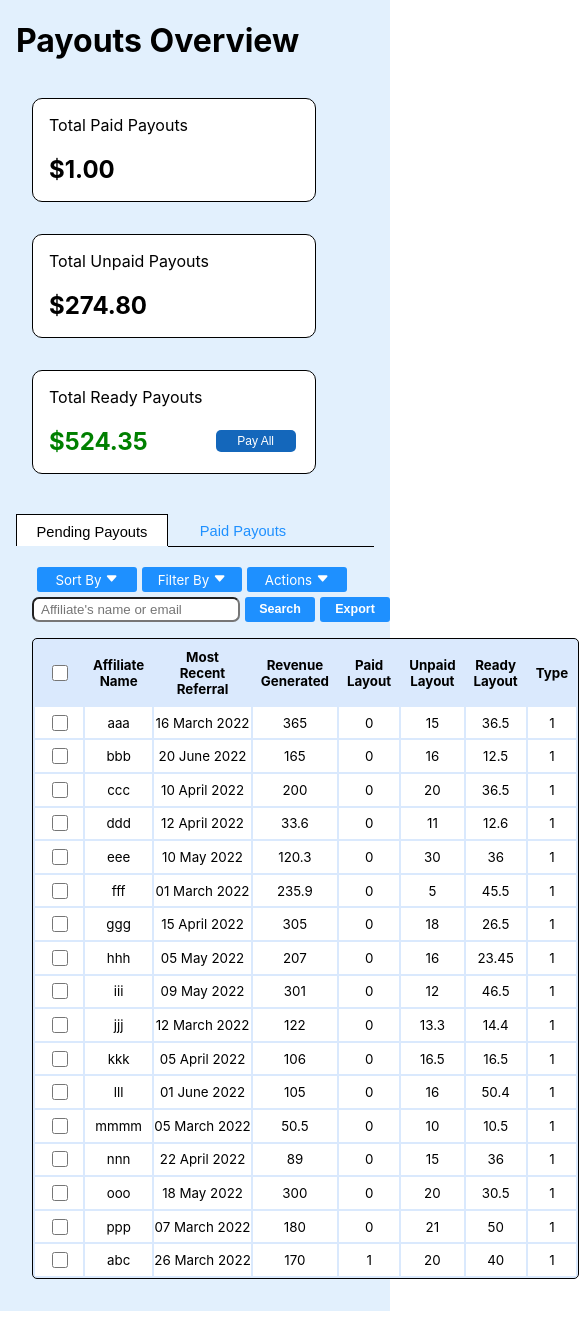
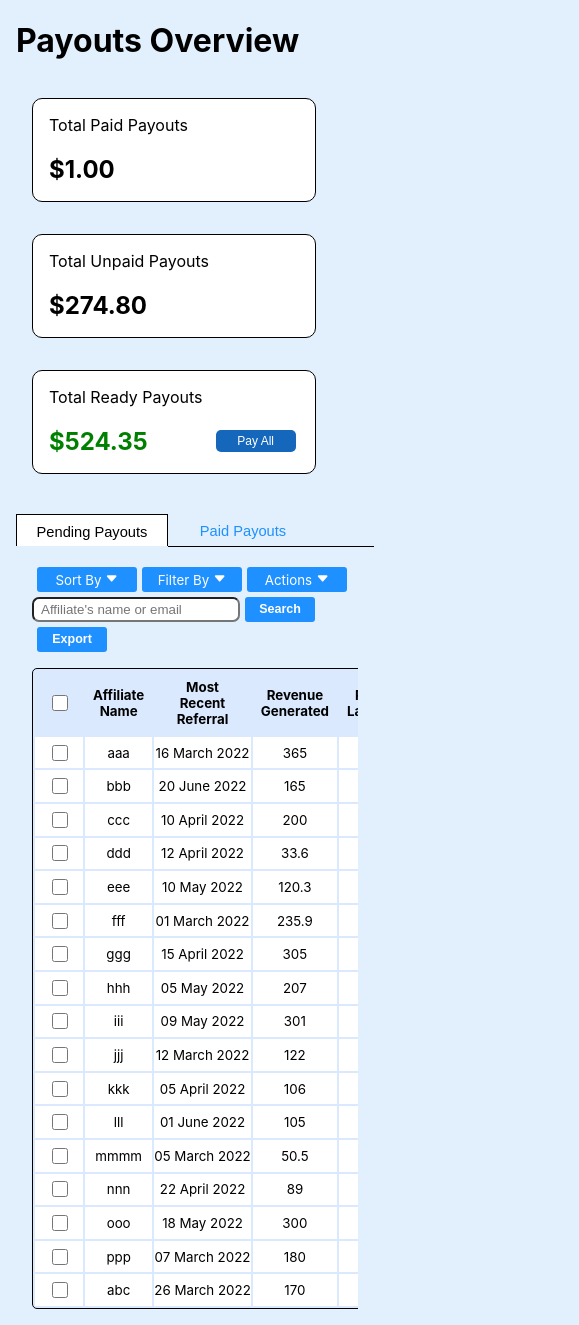
Before and after one commit to omid-94/react-practice-social-snowball, a React (Create React App) app: page / in a window 390 px wide. Shown: the whole page, 579 px wide, since content can reach past the window. Built offline with nearby package versions, Linux system fonts and the light colour scheme.

Commit message:
Making more responsive

```diff
--- a/src/Pages/PaymentsPage/PaymentsPage.module.css
+++ b/src/Pages/PaymentsPage/PaymentsPage.module.css
@@ -1,7 +1,7 @@
 .Container{
     display: flex;
     flex-direction: column;
-    background-color: rgb(226, 240, 253);
+    height: 100vh;
 }
 .Title{
     margin-left: 1rem;
--- a/src/components/Buttons/TableFilterButton/TableFilterButton.module.css
+++ b/src/components/Buttons/TableFilterButton/TableFilterButton.module.css
@@ -10,4 +10,5 @@
     font-size: 14pt;
     width: 70px;
     justify-content: center;
+    margin-top: 5px;
 }
--- a/src/components/DropDown/ActionDropDown/ActionDropDown.js
+++ b/src/components/DropDown/ActionDropDown/ActionDropDown.js
@@ -5,7 +5,7 @@ import { BsFillCaretDownFill } from "react-icons/bs";
 const ActionDropDown = () => {
   const preventDefault = (e) => e.preventDefault();
   return (
-    <ul class={styles.Dropdown + " " + styles.Actions}>
+    <ul className={styles.Dropdown + " " + styles.Actions}>
       <li><a  onClick={preventDefault}>Actions <BsFillCaretDownFill /></a>
           <ul>
               <li><a className={styles.Button_Border} href=''>Mark As Paid</a></li>
--- a/src/components/DropDown/DropDown.module.css
+++ b/src/components/DropDown/DropDown.module.css
@@ -9,6 +9,7 @@
     justify-content: center;
     background-color: dodgerblue;
     border-radius: 3px;
+    margin-top: 5px;
 }
 
 .Dropdown li {
--- a/src/components/DropDown/FilterByDropDown/FilterByDropDown.js
+++ b/src/components/DropDown/FilterByDropDown/FilterByDropDown.js
@@ -5,7 +5,7 @@ import { BsFillCaretDownFill } from "react-icons/bs";
 const FilterByDropDown = () => {
   const preventDefault = (e) => e.preventDefault();
   return (
-      <ul class={styles.Dropdown}>
+      <ul className={styles.Dropdown}>
         <li><a onClick={preventDefault}>Filter By <BsFillCaretDownFill /></a>
             <ul>
                 <li><a  href=''>All Pendng Payouts</a></li>
--- a/src/components/PaymentTableContainer/PaymentTableContainer.js
+++ b/src/components/PaymentTableContainer/PaymentTableContainer.js
@@ -10,10 +10,12 @@ const PaymentTableContainer = () => {
     return (
         <div className={styles.Container}>
             <TableFilters />
+            <div className={styles.TableContainer}>
             { headerData && paymentData ?
                 <Table/>
                 : <h2>No Data Found</h2>
             }
+            </div>
         </div>
     )
 }
--- a/src/components/PaymentTableContainer/PaymentTableContainer.module.css
+++ b/src/components/PaymentTableContainer/PaymentTableContainer.module.css
@@ -1,4 +1,9 @@
 .Container{
     display: flex;
     flex-direction: column;
+    width: 100%;
 }
+.TableContainer{
+    overflow-x: auto;
+    margin: 1rem;
+}
--- a/src/components/TableFilters/TableFilters.js
+++ b/src/components/TableFilters/TableFilters.js
@@ -18,7 +18,7 @@ const TableFilters = () => {
         <div className={styles.EmptySpace}/>
         <div className={styles.RightHandSide}>
             <input type={"text"} onChange={(e) => setFilterText(e.target.value)}
-                   style={{borderRadius : "7px", width : "200px" , textIndent : "5px"}}
+                   style={{borderRadius : "7px", width : "200px" , textIndent : "5px" , marginTop : "5px"}}
                    placeholder={"Affiliate's name or email"} />
             <TableFilterButton text={"Search"}
                               onClick={() => filterByAffiliateName(filterText)}/>
--- a/src/components/TableFilters/TableFilters.module.css
+++ b/src/components/TableFilters/TableFilters.module.css
@@ -7,7 +7,7 @@
 }
 .RightHandSide{
     display: flex;
-    margin-top: 5px;
+    flex-wrap: wrap;
     align-content: flex-end;
 }
 .EmptySpace{
@@ -17,6 +17,6 @@
 }
 .LeftHandSide{
     display: flex;
-    margin-top: 5px;
+    flex-wrap: wrap;
     align-content: flex-start;
 }
--- a/src/index.css
+++ b/src/index.css
@@ -5,6 +5,8 @@ body {
     sans-serif;
   -webkit-font-smoothing: antialiased;
   -moz-osx-font-smoothing: grayscale;
+
+  background-color: rgb(226, 240, 253);
 }
 
 code {
--- a/src/styles/payments.module.css
+++ b/src/styles/payments.module.css
@@ -1,11 +1,9 @@
 .Table{
-    margin: 1rem;
-    flex: 1;
     border:1px solid black;
     border-radius: 5px;
-    overflow: auto;
     background-color: #dae9fd;
     text-align: center;
+    width: 100%;
 }
 .Header > tr > th{
     padding: 0.5rem;
```
